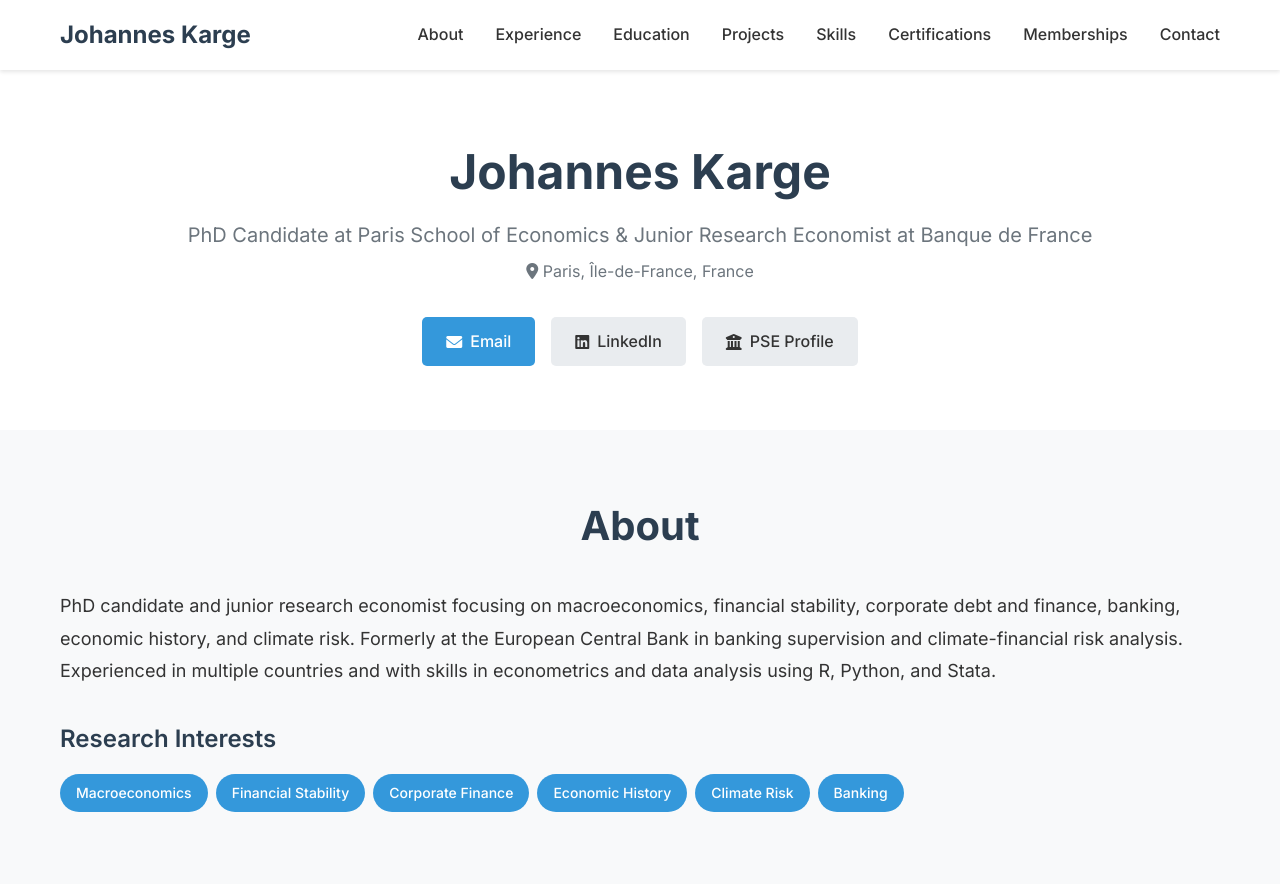
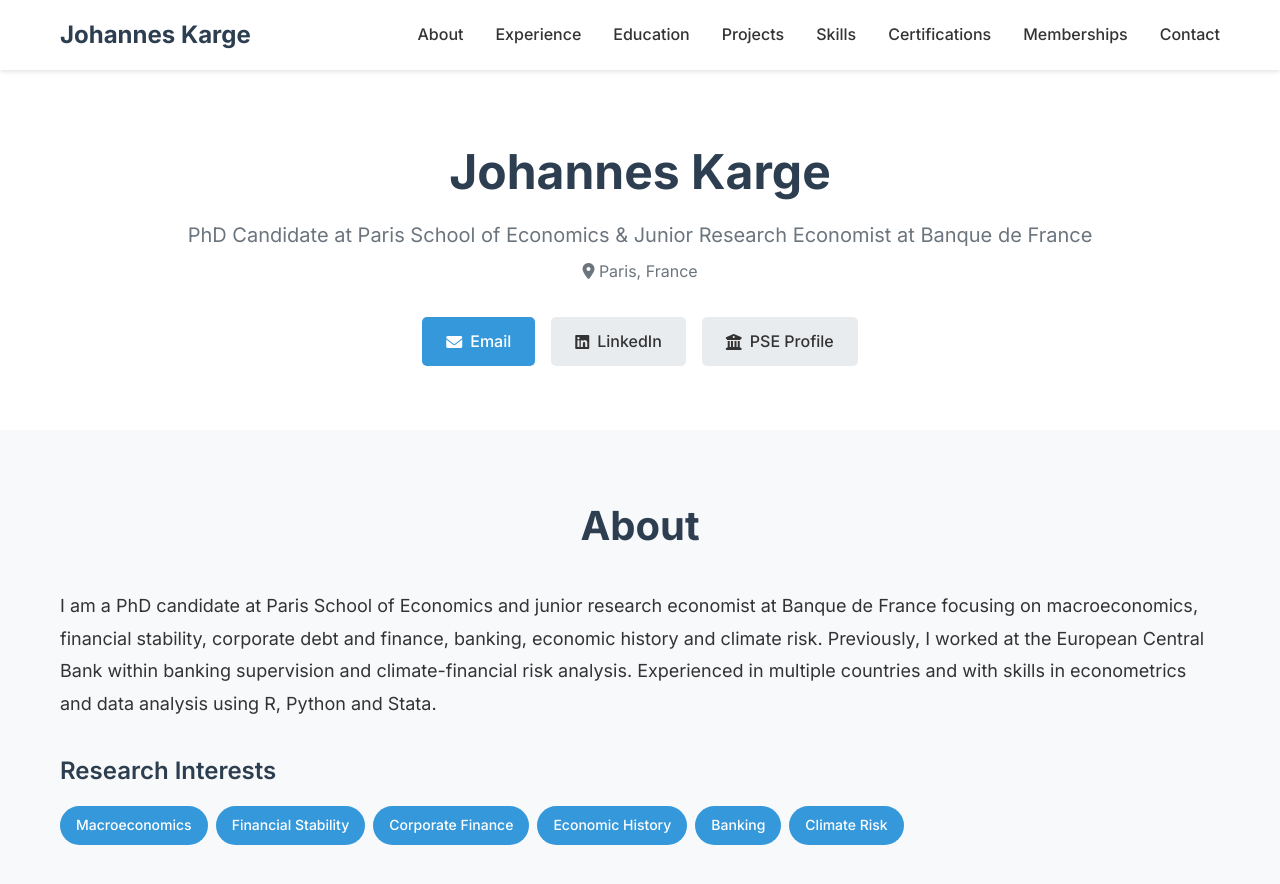
Before and after one commit to JohannesKarge/johanneskarge.github.io, a Jekyll site: the page built from index.md, in a window 1280 px wide and 900 px high. Shown: the top 884 px of the window. Built offline with Jekyll 4.4.1, drawn with Linux system fonts in a browser that asks for light colours; some of the changed text lies outside the part shown.

Commit message:
Update profile.yml

```diff
--- a/_data/profile.yml
+++ b/_data/profile.yml
@@ -1,20 +1,19 @@
 name: Johannes Karge
 title: PhD Candidate at Paris School of Economics & Junior Research Economist at Banque de France
-location: Paris, Île-de-France, France
-email: j.r.karge@gmail.com
+location: Paris, France
+email: johannes.karge@psemail.eu
 linkedin: https://www.linkedin.com/in/johannes-karge
 pse_profile: https://www.parisschoolofeconomics.eu/en/people/johannes-karge/
 
 summary: |
-  PhD candidate and junior research economist focusing on macroeconomics, financial stability,
-  corporate debt and finance, banking, economic history, and climate risk. Formerly at the
-  European Central Bank in banking supervision and climate-financial risk analysis. Experienced
-  in multiple countries and with skills in econometrics and data analysis using R, Python, and Stata.
+  I am a PhD candidate at Paris School of Economics and junior research economist at Banque de France focusing on macroeconomics, financial stability,
+  corporate debt and finance, banking, economic history and climate risk. Previously, I worked at the  European Central Bank within banking supervision
+  and climate-financial risk analysis. Experienced in multiple countries and with skills in econometrics and data analysis using R, Python and Stata.
 
 research_interests:
   - Macroeconomics
   - Financial Stability
   - Corporate Finance
   - Economic History
+  - Banking
   - Climate Risk
-  - Banking
```
